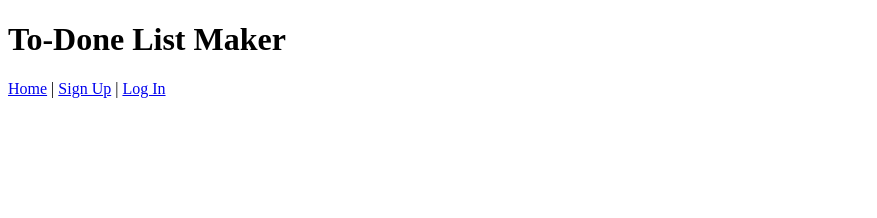
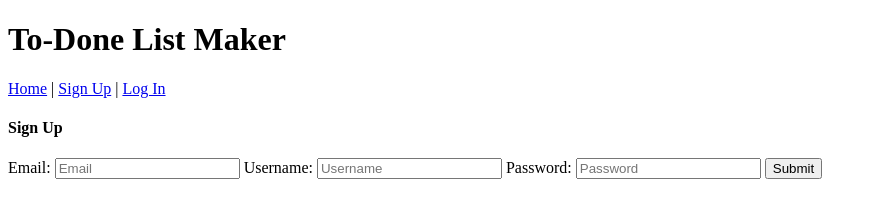
Before and after one commit to broberts13/CS146_Team13, a plain HTML site: page signUp.html in a window 1280 px wide. Shown: the whole page, without its empty margins (0-877 px from the left). Drawn offline with Linux system fonts and the light colour scheme.

Commit message:
login and signup pt. 2

```diff
--- a/signUp.html
+++ b/signUp.html
@@ -15,7 +15,14 @@
 <body>
     <div>
         <form>
-
+            <h4>Sign Up</h4>
+            <label for="email">Email:</label>
+                <input type="text" id="email" placeholder="Email">
+            <label for="username">Username:</label>
+                <input type="text" id="username" placeholder="Username">
+            <label for="password">Password:</label>
+                <input type="password" id="password" placeholder="Password">
+            <input type="submit">
         </form>
     </div>
 </body>
```
Also changed, not shown: login.html (+7 -1 lines).
